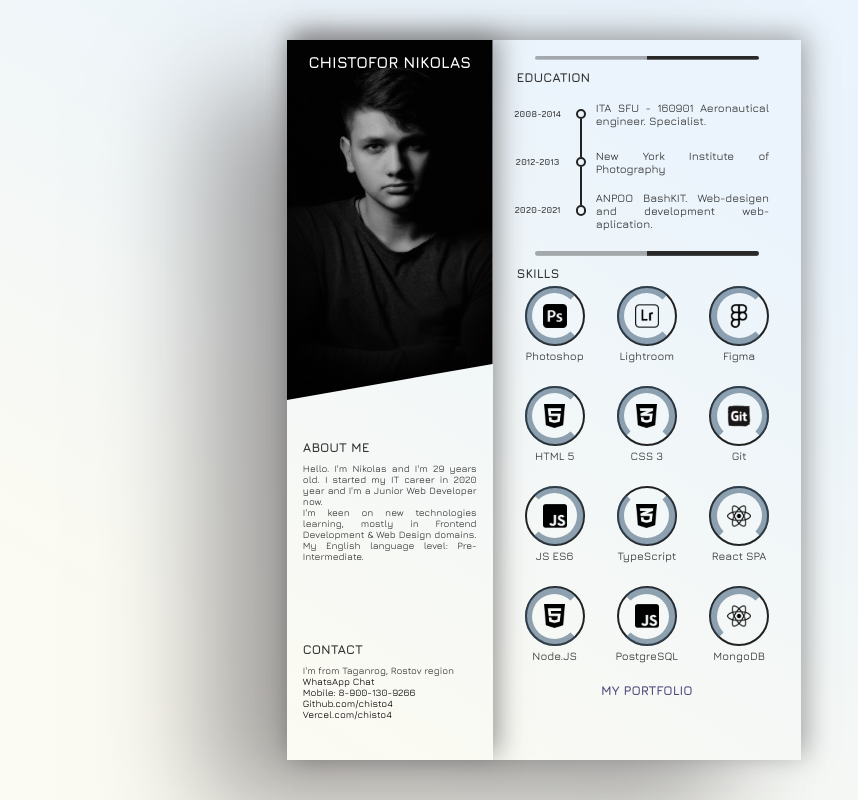
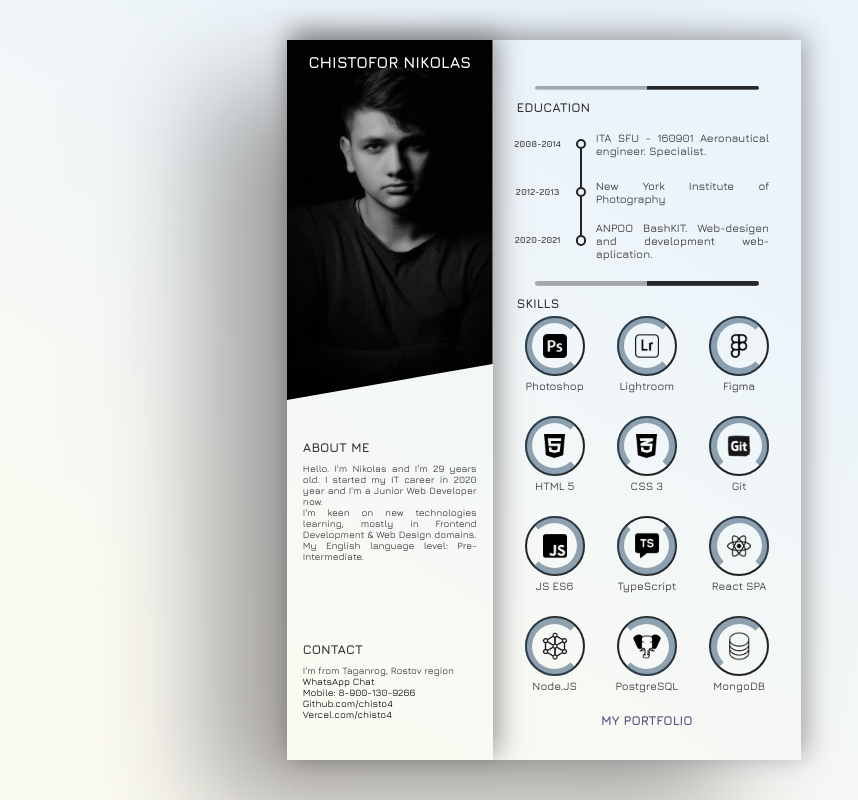
Before and after one commit to chisto4/MyResumeMr1, a website: page index.html in a window 1280 px wide. Shown: the whole page, without its empty margins (96-954 px from the left). Drawn offline with nearby package versions, Linux system fonts and the light colour scheme.

Commit message:
update info and image

```diff
--- a/index.html
+++ b/index.html
@@ -58,7 +58,7 @@
 
         <section class="stacInformathion justefuStyle">
 
-            <div class="block">
+            <div class="block educationTop">
                 <hr>
                 <div class="heading">
                     <h4>EDUCATION</h4>
@@ -248,7 +248,7 @@
 
                     <div class="skillsWrapper circleTypeScript">
                         <div class="skillsCircleWrapper">
-                            <div class="skillsImg img6"></div>
+                            <div class="skillsImg img9"></div>
                         </div>
                         <p>TypeScript</p>
                     </div>
@@ -266,7 +266,7 @@
 
                     <div class="skillsWrapper">
                         <div class="skillsCircleWrapper">
-                            <div class="skillsImg img5"></div>
+                            <div class="skillsImg img10"></div>
                         </div>
                         <p>Node.JS</p>
                     </div>
@@ -274,14 +274,14 @@
 
                     <div class="skillsWrapper jsCircleStak">
                         <div class="skillsCircleWrapper">
-                            <div class="skillsImg img7"></div>
+                            <div class="skillsImg img11"></div>
                         </div>
                         <p>PostgreSQL</p>
                     </div>
 
                     <div class="skillsWrapper circleMongoDB">
                         <div class="skillsCircleWrapper">
-                            <div class="skillsImg img8"></div>
+                            <div class="skillsImg img12"></div>
                         </div>
                         <p>MongoDB</p>
                     </div>
--- a/sass/style.scss
+++ b/sass/style.scss
@@ -286,6 +286,13 @@ img {
     @extend %flexCenter;
     height: auto;
     flex-direction: column;
+}
+
+.educationTop{
+    margin-top:30px;
+    @media (max-width: 739px), (max-height: 739px) {
+    margin-top:0;
+    }
 }
 
 hr {
@@ -679,8 +686,8 @@ hr {
 }
 
 .skillsImg {
-    min-height: 2rem;
-    min-width: 2rem;
+    min-height: 30px;
+    min-width: 30px;
     background-repeat: no-repeat;
     background-position: center;
     background-size: contain;
@@ -730,6 +737,30 @@ hr {
     background-image: url(/img/react.png);
 }
 
+.img9 {
+    background-image: url(/img/typeScript.png);
+    width: 30px;
+    height: 30px;
+}
+
+.img10 {
+    background-image: url(/img/node.png);
+    width: 30px;
+    height: 30px;
+}
+
+.img11 {
+    background-image: url(/img/postgresql.png);
+    width: 30px;
+    height: 30px;
+}
+
+.img12 {
+    background-image: url(/img/mongo.png);
+    width: 30px;
+    height: 30px;
+}
+
 .portfolioLink {
     margin-top: 1rem;
     a {
```
Also changed, not shown: img/mongo.png (added), img/node.png (added), img/postgresql.png (added), img/typeScript.png (added), sass/style.css, 2 other files.
